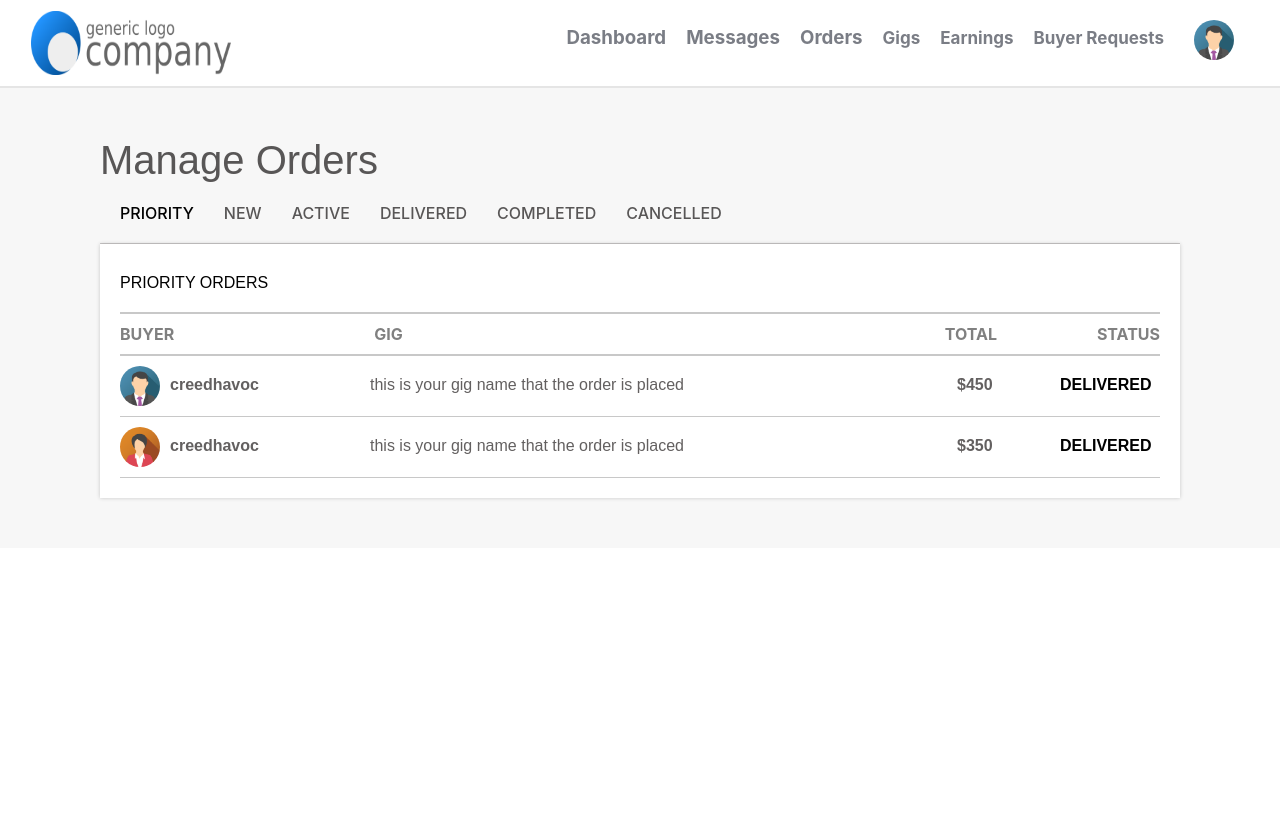
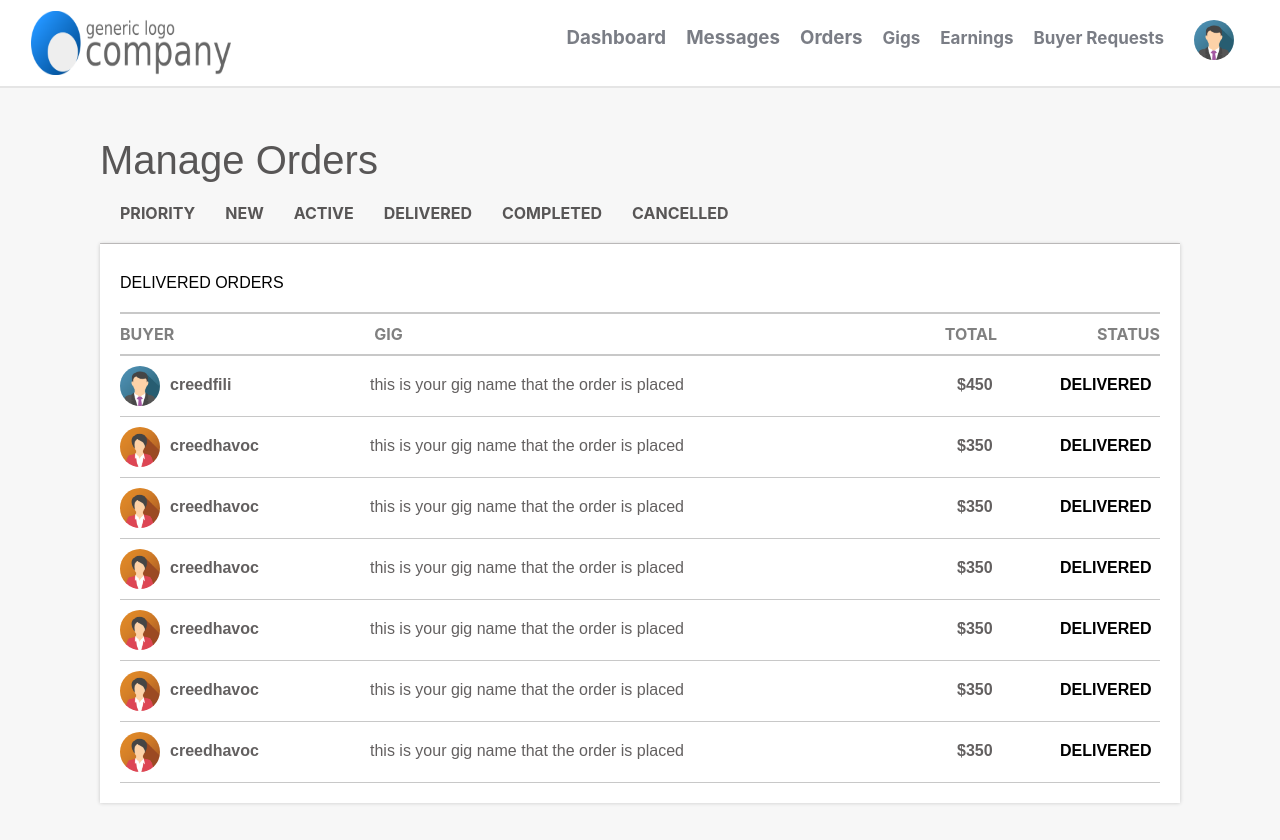
Before and after one commit to lunariweb/freelanceWeb, a React (Create React App) app: page /seller/orders/delivered in a window 1280 px wide. Shown: the top 840 px of the page. Before the commit the page ends 800 px from the top, so only its background shows below. Built offline with nearby package versions, Linux system fonts and the light colour scheme.

Commit message:
orders page done

```diff
--- /dev/null
+++ b/src/components/ActiveOrders2.js
@@ -0,0 +1,51 @@
+import React from "react";
+import "../css/ManageOrdersinOrders.css";
+import OrderMain from "./OrderMain";
+import avatar1 from "../images/avatar1.png";
+import avatar2 from "../images/avatar2.png";
+
+const ActiveOrders2 = ({ table_title }) => {
+  return (
+    <div className="manageOrders_orders">
+      {/* header */}
+      <div className="orderTable__header">
+        <h3>{table_title}</h3>
+      </div>
+      {/* table header */}
+      <div className="orderTable__tbheader">
+        <div className="left">
+          <h4>BUYER</h4>
+          <h4>GIG</h4>
+        </div>
+        <div className="right">
+          <h4>TOTAL</h4>
+          <h4>STATUS</h4>
+        </div>
+      </div>
+      {/* orders */}
+      <OrderMain
+        avatarimg={avatar1}
+        buyer_username="creedfili"
+        gigName="this is your gig name that the order is placed"
+        price="450"
+        status="ONGOING"
+      />
+      <OrderMain
+        avatarimg={avatar2}
+        buyer_username="creedhavoc"
+        gigName="this is your gig name that the order is placed"
+        price="350"
+        status="ONGOING"
+      />
+      <OrderMain
+        avatarimg={avatar2}
+        buyer_username="creedhavoc"
+        gigName="this is your gig name that the order is placed"
+        price="350"
+        status="ONGOING"
+      />
+    </div>
+  );
+};
+
+export default ActiveOrders2;
--- /dev/null
+++ b/src/components/CancelledOrders.js
@@ -0,0 +1,44 @@
+import React from "react";
+import "../css/ManageOrdersinOrders.css";
+import OrderMain from "./OrderMain";
+import avatar1 from "../images/avatar1.png";
+import avatar2 from "../images/avatar2.png";
+
+const CancelledOrders = ({ table_title }) => {
+  return (
+    <div className="manageOrders_orders">
+      {/* header */}
+      <div className="orderTable__header">
+        <h3>{table_title}</h3>
+      </div>
+      {/* table header */}
+      <div className="orderTable__tbheader">
+        <div className="left">
+          <h4>BUYER</h4>
+          <h4>GIG</h4>
+        </div>
+        <div className="right">
+          <h4>TOTAL</h4>
+          <h4>STATUS</h4>
+        </div>
+      </div>
+      {/* orders */}
+      <OrderMain
+        avatarimg={avatar1}
+        buyer_username="creedfili"
+        gigName="this is your gig name that the order is placed"
+        price="450"
+        status="CANCELLED"
+      />
+      <OrderMain
+        avatarimg={avatar2}
+        buyer_username="creedhavoc"
+        gigName="this is your gig name that the order is placed"
+        price="350"
+        status="CANCELLED"
+      />
+    </div>
+  );
+};
+
+export default CancelledOrders;
--- /dev/null
+++ b/src/components/CompletedOrders.js
@@ -0,0 +1,37 @@
+import React from "react";
+import "../css/ManageOrdersinOrders.css";
+import OrderMain from "./OrderMain";
+import avatar1 from "../images/avatar1.png";
+import avatar2 from "../images/avatar2.png";
+
+const CompletedOrders = ({ table_title }) => {
+  return (
+    <div className="manageOrders_orders">
+      {/* header */}
+      <div className="orderTable__header">
+        <h3>{table_title}</h3>
+      </div>
+      {/* table header */}
+      <div className="orderTable__tbheader">
+        <div className="left">
+          <h4>BUYER</h4>
+          <h4>GIG</h4>
+        </div>
+        <div className="right">
+          <h4>TOTAL</h4>
+          <h4>STATUS</h4>
+        </div>
+      </div>
+      {/* orders */}
+      <OrderMain
+        avatarimg={avatar1}
+        buyer_username="creedfili"
+        gigName="this is your gig name that the order is placed"
+        price="450"
+        status="COMPLETED"
+      />
+    </div>
+  );
+};
+
+export default CompletedOrders;
--- /dev/null
+++ b/src/components/DeliveredOrders.js
@@ -0,0 +1,79 @@
+import React from "react";
+import "../css/ManageOrdersinOrders.css";
+import OrderMain from "./OrderMain";
+import avatar1 from "../images/avatar1.png";
+import avatar2 from "../images/avatar2.png";
+
+const DeliveredOrders = ({ table_title }) => {
+  return (
+    <div className="manageOrders_orders">
+      {/* header */}
+      <div className="orderTable__header">
+        <h3>{table_title}</h3>
+      </div>
+      {/* table header */}
+      <div className="orderTable__tbheader">
+        <div className="left">
+          <h4>BUYER</h4>
+          <h4>GIG</h4>
+        </div>
+        <div className="right">
+          <h4>TOTAL</h4>
+          <h4>STATUS</h4>
+        </div>
+      </div>
+      {/* orders */}
+      <OrderMain
+        avatarimg={avatar1}
+        buyer_username="creedfili"
+        gigName="this is your gig name that the order is placed"
+        price="450"
+        status="DELIVERED"
+      />
+      <OrderMain
+        avatarimg={avatar2}
+        buyer_username="creedhavoc"
+        gigName="this is your gig name that the order is placed"
+        price="350"
+        status="DELIVERED"
+      />
+      <OrderMain
+        avatarimg={avatar2}
+        buyer_username="creedhavoc"
+        gigName="this is your gig name that the order is placed"
+        price="350"
+        status="DELIVERED"
+      />
+      <OrderMain
+        avatarimg={avatar2}
+        buyer_username="creedhavoc"
+        gigName="this is your gig name that the order is placed"
+        price="350"
+        status="DELIVERED"
+      />
+      <OrderMain
+        avatarimg={avatar2}
+        buyer_username="creedhavoc"
+        gigName="this is your gig name that the order is placed"
+        price="350"
+        status="DELIVERED"
+      />
+      <OrderMain
+        avatarimg={avatar2}
+        buyer_username="creedhavoc"
+        gigName="this is your gig name that the order is placed"
+        price="350"
+        status="DELIVERED"
+      />
+      <OrderMain
+        avatarimg={avatar2}
+        buyer_username="creedhavoc"
+        gigName="this is your gig name that the order is placed"
+        price="350"
+        status="DELIVERED"
+      />
+    </div>
+  );
+};
+
+export default DeliveredOrders;
--- /dev/null
+++ b/src/components/NewOrders.js
@@ -0,0 +1,58 @@
+import React from "react";
+import "../css/ManageOrdersinOrders.css";
+import OrderMain from "./OrderMain";
+import avatar1 from "../images/avatar1.png";
+import avatar2 from "../images/avatar2.png";
+
+const NewOrders = ({ table_title }) => {
+  return (
+    <div className="manageOrders_orders">
+      {/* header */}
+      <div className="orderTable__header">
+        <h3>{table_title}</h3>
+      </div>
+      {/* table header */}
+      <div className="orderTable__tbheader">
+        <div className="left">
+          <h4>BUYER</h4>
+          <h4>GIG</h4>
+        </div>
+        <div className="right">
+          <h4>TOTAL</h4>
+          <h4>STATUS</h4>
+        </div>
+      </div>
+      {/* orders */}
+      <OrderMain
+        avatarimg={avatar1}
+        buyer_username="creedfili"
+        gigName="this is your gig name that the order is placed"
+        price="450"
+        status="NEW"
+      />
+      <OrderMain
+        avatarimg={avatar2}
+        buyer_username="creedhavoc"
+        gigName="this is your gig name that the order is placed"
+        price="350"
+        status="NEW"
+      />
+      <OrderMain
+        avatarimg={avatar2}
+        buyer_username="creedhavoc"
+        gigName="this is your gig name that the order is placed"
+        price="350"
+        status="NEW"
+      />
+      <OrderMain
+        avatarimg={avatar2}
+        buyer_username="creedhavoc"
+        gigName="this is your gig name that the order is placed"
+        price="350"
+        status="NEW"
+      />
+    </div>
+  );
+};
+
+export default NewOrders;
--- a/src/components/ManageOrdersinOrders.js
+++ b/src/components/PriorityOrders.js
@@ -4,7 +4,7 @@ import OrderMain from "./OrderMain";
 import avatar1 from "../images/avatar1.png";
 import avatar2 from "../images/avatar2.png";
 
-const ManageOrdersinOrders = ({ table_title }) => {
+const PriorityOrders = ({ table_title }) => {
   return (
     <div className="manageOrders_orders">
       {/* header */}
@@ -25,20 +25,20 @@ const ManageOrdersinOrders = ({ table_title }) => {
       {/* orders */}
       <OrderMain
         avatarimg={avatar1}
-        buyer_username="creedhavoc"
+        buyer_username="creedhavoccccc"
         gigName="this is your gig name that the order is placed"
         price="450"
-        status="DELIVERED"
+        status="PRIORITY"
       />
       <OrderMain
         avatarimg={avatar2}
         buyer_username="creedhavoc"
         gigName="this is your gig name that the order is placed"
         price="350"
-        status="DELIVERED"
+        status="PRIORITY"
       />
     </div>
   );
 };
 
-export default ManageOrdersinOrders;
+export default PriorityOrders;
--- a/src/components/Seller_Orders.js
+++ b/src/components/Seller_Orders.js
@@ -1,9 +1,17 @@
 import React from "react";
 import "../css/SellerOrders.css";
-import ManageOrdersinOrders from "./ManageOrdersinOrders";
+import ManageOrdersinOrders from "./PriorityOrders";
+import { BrowserRouter as Router, Switch, Route, Link } from "react-router-dom";
+import PriorityOrders from "./PriorityOrders";
+import NewOrders from "./NewOrders";
+import ActiveOrders2 from "./ActiveOrders2";
+import DeliveredOrders from "./DeliveredOrders";
+import CompletedOrders from "./CompletedOrders";
+import CancelledOrders from "./CancelledOrders";
 
 const Seller_Orders = () => {
   return (
+    <Router>
       <div className="sellerOrders">
         {/* header */}
         <div className="sellerOrders__header">
@@ -11,16 +19,54 @@ const Seller_Orders = () => {
         </div>
         {/* navigation */}
         <div className="sellerOrders__nav">
-        <h4 className="active">PRIORITY</h4>
+          <Link to="/seller/orders" className="link">
+            <h4>PRIORITY</h4>
+          </Link>
+          <Link to="/seller/orders/new" className="link">
             <h4>NEW</h4>
+          </Link>
+          <Link to="/seller/orders/active" className="link">
             <h4>ACTIVE</h4>
+          </Link>
+          <Link to="/seller/orders/delivered" className="link">
             <h4>DELIVERED</h4>
+          </Link>
+          <Link to="/seller/orders/completed" className="link">
             <h4>COMPLETED</h4>
+          </Link>
+          <Link to="/seller/orders/cancelled" className="link">
             <h4>CANCELLED</h4>
+          </Link>
         </div>
         {/* orders area */}
-      <ManageOrdersinOrders table_title="PRIORITY ORDERS" />
+
+        <Route
+          path="/seller/orders"
+          exact
+          render={() => <PriorityOrders table_title="PRIORITY ORDERS" />}
+        />
+        <Route
+          path="/seller/orders/new"
+          render={() => <NewOrders table_title="NEW ORDERS" />}
+        />
+        <Route
+          path="/seller/orders/active"
+          render={() => <ActiveOrders2 table_title="ACTIVE ORDERS" />}
+        />
+        <Route
+          path="/seller/orders/delivered"
+          render={() => <DeliveredOrders table_title="DELIVERED ORDERS" />}
+        />
+        <Route
+          path="/seller/orders/completed"
+          render={() => <CompletedOrders table_title="COMPLETED ORDERS" />}
+        />
+        <Route
+          path="/seller/orders/cancelled"
+          render={() => <CancelledOrders table_title="CANCELLED ORDERS" />}
+        />
       </div>
+    </Router>
   );
 };
 
--- a/src/css/SellerOrders.css
+++ b/src/css/SellerOrders.css
@@ -3,6 +3,7 @@
   padding: 50px;
   padding-left: 100px;
   padding-right: 100px;
+  height: 100vh;
 }
 
 .sellerOrders > .sellerOrders__header {
@@ -28,6 +29,12 @@
   color: rgb(88, 86, 86);
 }
 
+.sellerOrders > .sellerOrders__nav > .link {
+  margin-right: 30px;
+  color: rgb(88, 86, 86);
+  text-decoration: none;
+}
+
 .sellerOrders > .sellerOrders__nav > h4:hover {
   color: black;
   cursor: pointer;
```
Lines whose indentation alone changed are shown as unchanged.
